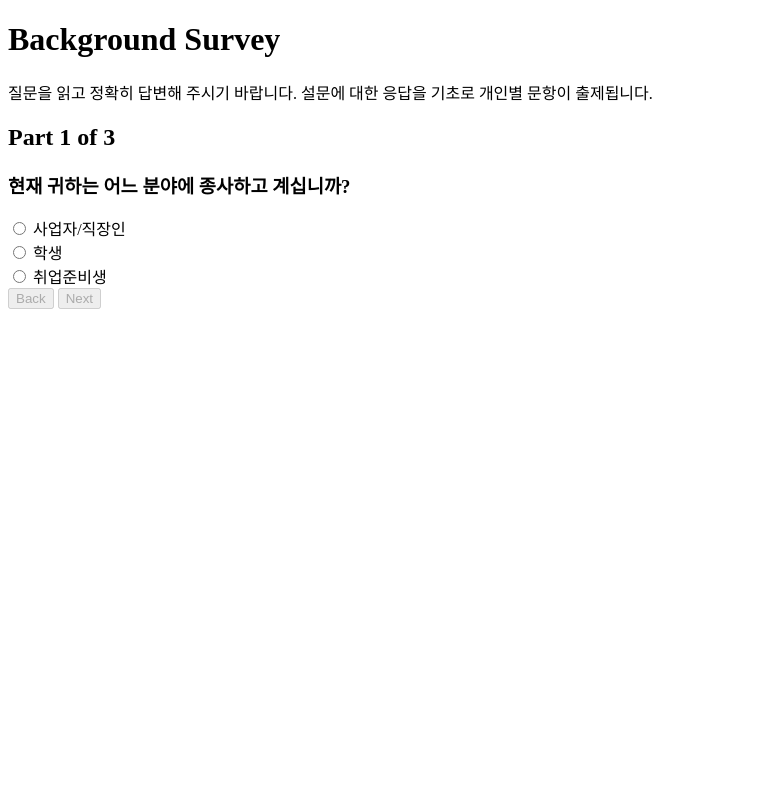
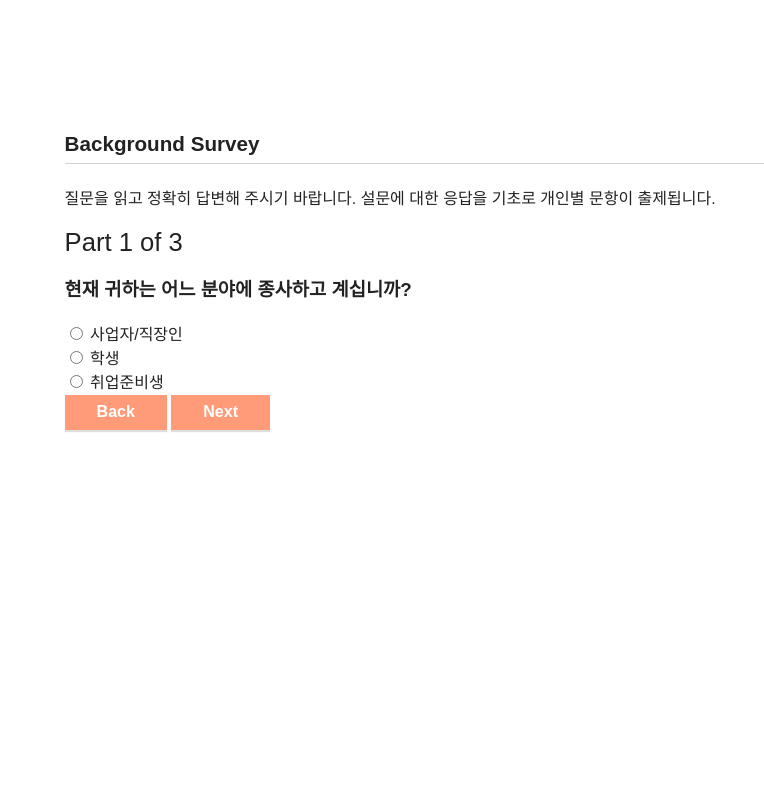
Before and after one commit to hyeongjinnnnn/opic-automatic-grading, a Flask app: page /survey in a window 1280 px wide. Shown: the whole page, without its empty margins (0-764 px from the left). Run offline with Flask 3, Linux system fonts and the light colour scheme; some web fonts are replaced.

Commit message:
Add survey page stylesheet

```diff
--- /dev/null
+++ b/static/survey_page.css
@@ -0,0 +1,128 @@
+@font-face {
+    font-family: 'Pretendard';
+    src: url('https://fastly.jsdelivr.net/gh/Project-Noonnu/noonfonts_2107@1.1/Pretendard-Regular.woff') format('woff');
+    font-weight: 400;
+    font-style: normal;
+}
+
+@font-face {
+    font-family: 'Pretendard';
+    src: url('https://fastly.jsdelivr.net/gh/Project-Noonnu/noonfonts_2107@1.1/Pretendard-Bold.woff') format('woff');
+    font-weight: 700;
+    font-style: normal;
+}
+
+* {
+    font-family: 'Pretendard', sans-serif;
+    box-sizing: border-box;
+}
+
+body {
+    display: flex;
+    justify-content: center;
+    align-items: center;
+    height: 100vh;
+    padding: 30px;
+    color: #222;
+    font-size: 16px;
+    font-weight: 500;
+    line-height: 1.5;
+    word-break: keep-all;
+    margin: 0;
+    text-align: left;
+    background-color: #fff;
+}
+
+div {
+    display: block;
+}
+
+.content {
+    width: 80%;
+    height: 80%;
+    padding-right: 15px;
+    padding-left: 15px;
+    margin-right: auto !important;
+    margin-left: auto !important;
+    max-width: 96.2rem;
+    min-width: 73.8rem;
+    display: flex;
+    flex-direction: column;
+    margin-right: -15px;
+    margin-left: -15px;
+    position: relative;
+}
+
+.content h2.survey-title {
+    margin-top: 1.4rem;
+}
+
+.content p.survey-instruction {
+    margin-top: 1.4rem;
+}
+
+h2.survey-title {
+    border-bottom: 1px solid #ced4da;
+    font-size: 1.29em;
+    font-weight: bold;
+    margin-bottom: 0;
+    padding: 6px 0;
+}
+
+h2 {
+    line-height: 1.2;
+    display: block;
+    margin-block-start: 0.83em;
+    margin-block-end: 0.83em;
+    margin-inline-start: 0px;
+    margin-inline-end: 0px;
+    font-size: 1.6rem;
+    font-weight: normal;
+    margin-bottom: .5rem;
+    margin-top: 0;
+}
+
+p {
+    margin-bottom: 1rem;
+    display: block;
+    margin-block-start: 1em;
+    margin-block-end: 1em;
+    margin-inline-start: 0px;
+    margin-inline-end: 0px;
+}
+
+button {
+    color: #fff;
+    background-color: #f63;
+    border-color: #f63;
+    height: 2.2rem;
+    padding: 0 2rem;
+    border: 0;
+    border-radius: 0;
+    box-shadow: 0 2px 1px 0 rgba(0,0,0,0.2);
+    cursor: pointer;
+    font-size: 1rem;
+    font-weight: bold;
+    outline: none;
+    display: inline-block;
+    text-align: center;
+    vertical-align: middle;
+    line-height: 1.5;
+}
+
+button:disabled {
+    cursor: default;
+    opacity: .65;
+}
+
+
+
+/* body, html {
+    height: 100%;
+    margin: 0;
+    padding: 0;
+    display: flex;
+    justify-content: center;
+    align-items: center;
+    margin-top: -1.5em;
+} */
--- a/templates/survey_page.html
+++ b/templates/survey_page.html
@@ -3,16 +3,15 @@
 <head>
     <meta charset="UTF-8">
     <meta name="viewport" content="width=device-width, initial-scale=1.0">
-    <title>Survey</title>
-    <style>
-        /* 여기에 CSS 스타일링 작성 */
-    </style>
+    <link rel="stylesheet" href="../static/survey_page.css">
+    <title>Background Survey</title>
 </head>
 <body>
-    <h1>Background Survey</h1>
-    <p>질문을 읽고 정확히 답변해 주시기 바랍니다. 설문에 대한 응답을 기초로 개인별 문항이 출제됩니다.</p>
+    <div class="content">
+        <h2 class="survey-title">Background Survey</h2>
+        <p class="survey-instruction">질문을 읽고 정확히 답변해 주시기 바랍니다. 설문에 대한 응답을 기초로 개인별 문항이 출제됩니다.</p>
         <form id="survey-form" action="/survey" method="post">
-        <h2>Part {{ survey_page }} of 3</h2>
+            <h2 id="survey-progress">Part {{ survey_page }} of 3</h2>
             <h3>{{question}}</h3>
             {% if survey_page == 3 %}
                 {% for option in options %}
@@ -24,9 +23,13 @@
                 {% endfor %}
             {% endif %}
             <input type="hidden" name="survey-page" value="{{ survey_page }}">
+            <div>
                 <button type="submit" id="back-btn" name="next-page-direction" value="back" {% if survey_page == 1 %} disabled {% endif %}>Back</button>
                 <button type="submit" id="next-btn" name="next-page-direction" value="next" disabled>Next</button>
+            </div>
         </form>
+    </div>
+
 
     <script>
         window.onload = function() {
```
Lines whose indentation alone changed are shown as unchanged.
